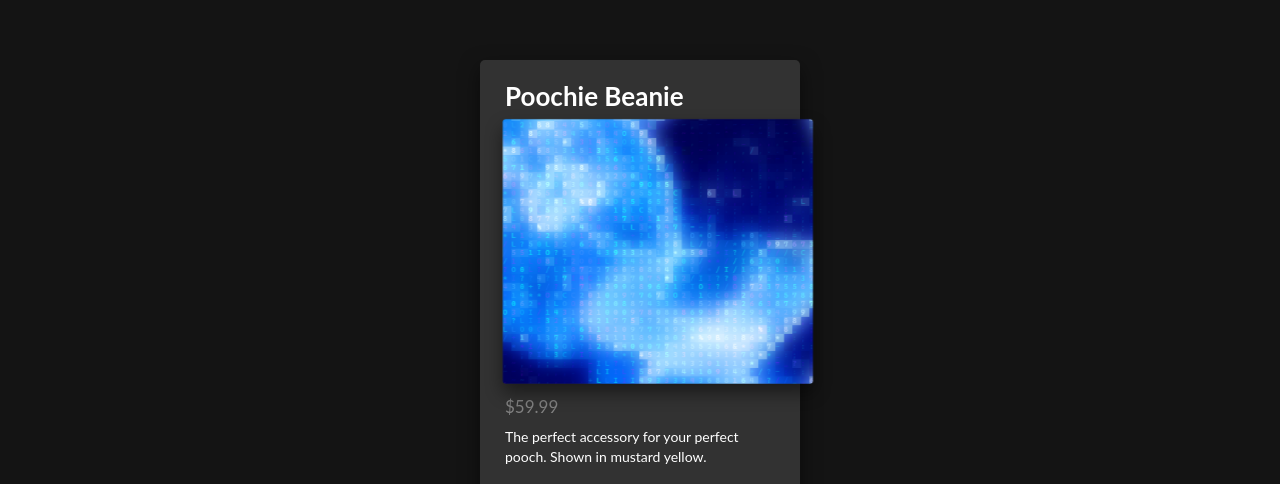
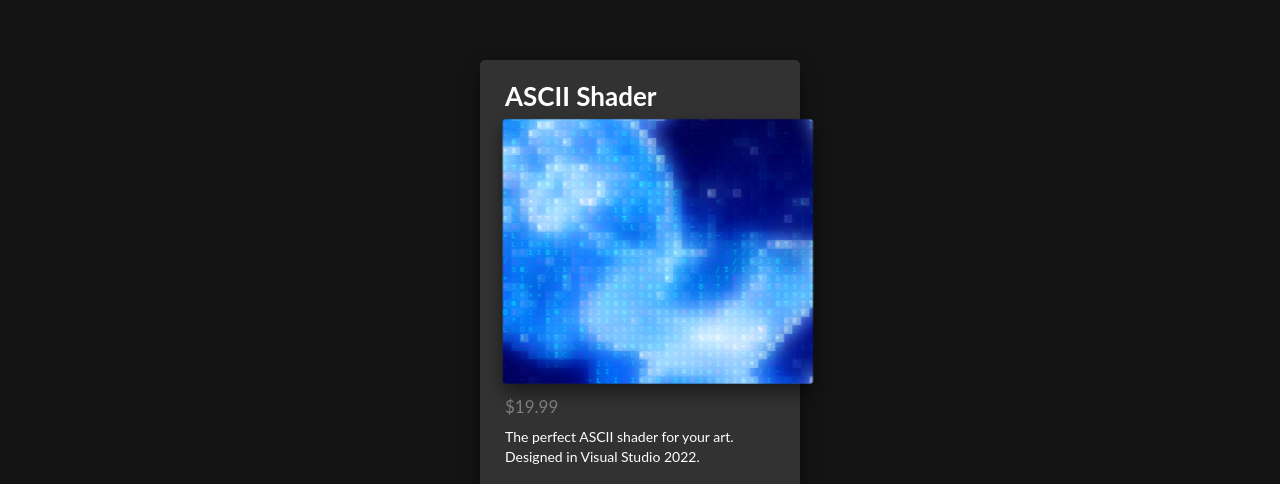
Before and after one commit to kacner/proceduralArt-69517, a plain HTML site: page index.html in a window 1280 px wide. Shown: the part 113-597 px from the top of the page. Drawn offline with nearby package versions, Linux system fonts and the light colour scheme.

Commit message:
Text Update

```diff
--- a/index.html
+++ b/index.html
@@ -34,10 +34,10 @@
   <body> <!-- module -->
     <div class="flex-body">
       <a data-w-id="35a3636a-23c9-af17-0e8c-fe0f8fa08e5b" href="#" class="bake72 w-inline-block">
-        <h2 class="bake72__title">Poochie Beanie</h2>
+        <h2 class="bake72__title">ASCII Shader</h2>
         <div class="bake72__image" style="background-image: url('imgaes/jellyfish.png');"></div>
-        <div class="bake72__price">$59.99</div>
-        <p class="bake72__summary">The perfect accessory for your perfect pooch. Shown in mustard yellow.</p>
+        <div class="bake72__price">$19.99</div>
+        <p class="bake72__summary">The perfect ASCII shader for your art. Designed in Visual Studio 2022.</p>
         <div style="height:0PX" class="bake72__button">
           <div class="bake72__button__text">Product Details</div>
         </div>
```
